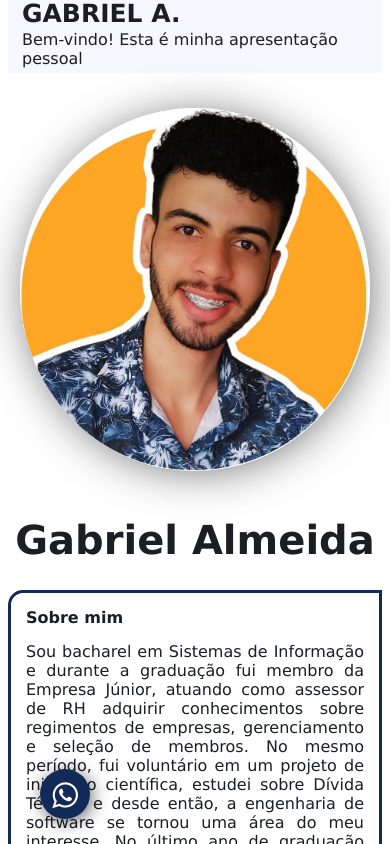
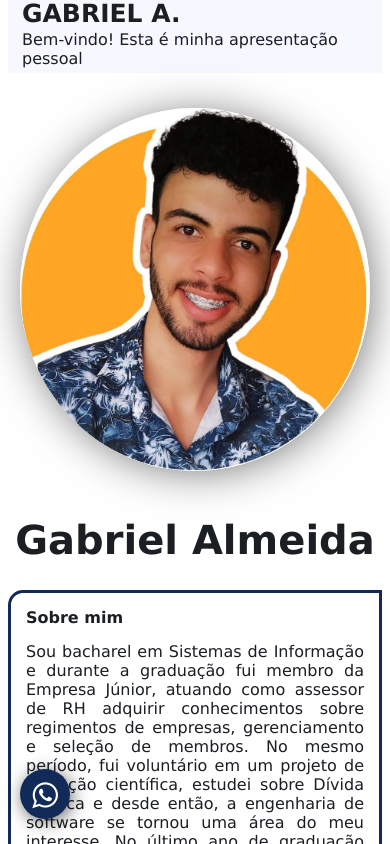
Before and after one commit to gabriellalmeida/minha-apresentacao-pessoal-project, an Angular app: page / in a window 390 px wide. Shown: the top 844 px of the page. Built offline with nearby package versions, Linux system fonts and the light colour scheme.

Commit message:
Update app.component.html

```diff
--- a/src/app/app.component.html
+++ b/src/app/app.component.html
@@ -164,6 +164,7 @@
         .whatsapp-link{
             margin-left: 0;
             bottom: 25px;
+            left: 20px;
         }
     }
 </style>
```
